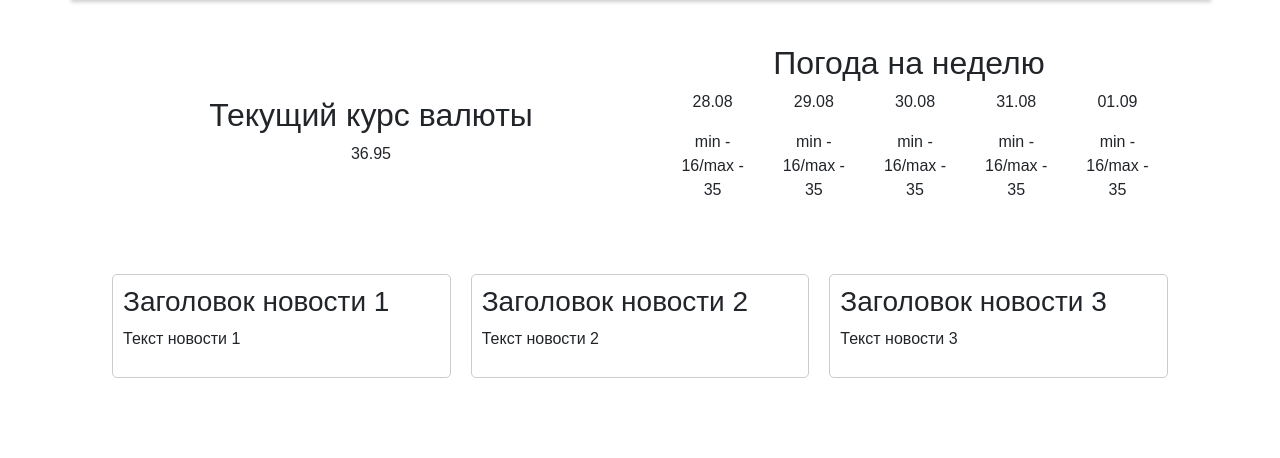
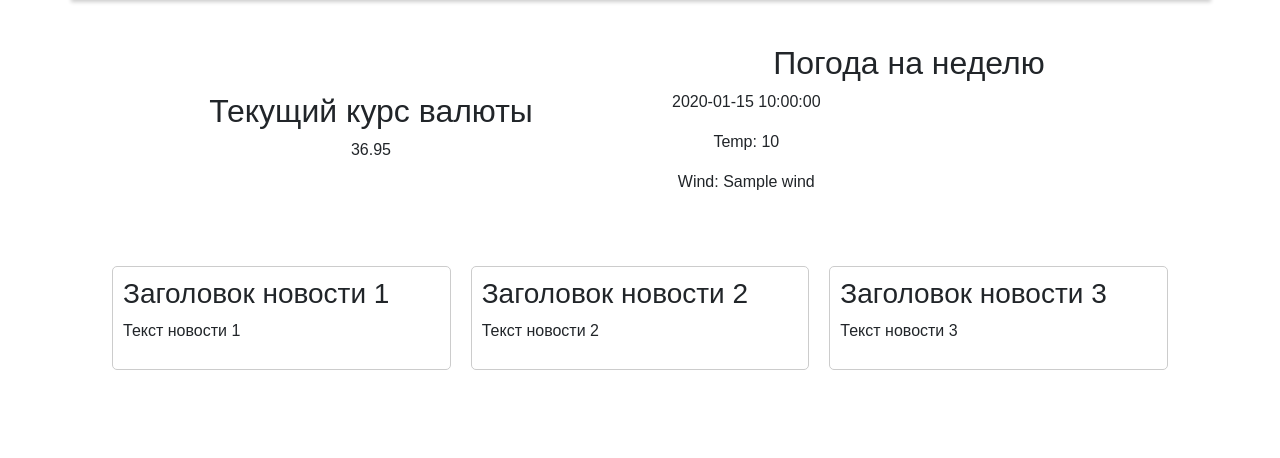
Before and after one commit to MorkvargIX/TechTerra, a Flask app: template app/templates/index.html in a window 1280 px wide. Shown: the part 73-531 px from the top of the page. Run offline with Flask 3, Linux system fonts and the light colour scheme; the template is opened without the code that fills it: most values are stand-ins (such as "Sample title", 1, 10 or a date in 2020).

Commit message:
Add weather on index page

```diff
--- a/app/api/weather.py
+++ b/app/api/weather.py
@@ -17,6 +17,7 @@ def weather_api() -> list[dict] | None:
     data = response.json()['forecast']['forecastday']
     for i in data:
         day = {
+            'date': i['date'][5:],
             'avg_temp': i['day']['avgtemp_c'],
             'wind': i['day']['maxwind_kph'],
             'text': i['day']['condition']['text'],
--- a/app/templates/index.html
+++ b/app/templates/index.html
@@ -13,11 +13,13 @@ TechTerra
         <div class="weather">
             <h2>Погода на неделю</h2>
             <ul class="weather-block">
-                <li class="weather-item"><p>28.08</p><p>min - 16/max - 35</p></li>
-                <li class="weather-item"><p>29.08</p><p>min - 16/max - 35</p></li>
-                <li class="weather-item"><p>30.08</p><p>min - 16/max - 35</p></li>
-                <li class="weather-item"><p>31.08</p><p>min - 16/max - 35</p></li>
-                <li class="weather-item"><p>01.09</p><p>min - 16/max - 35</p></li>
+                {% for day in forecast %}
+                    <li class="weather-item">
+                        <p>{{ day['date'] }}</p>
+                        <p>Temp: {{ day['avg_temp'] }}</p>
+                        <p>Wind: {{ day['wind'] }}</p>
+                    </li>
+                {% endfor %}
             </ul>
         </div>
     </div>
--- a/requirements.txt
+++ b/requirements.txt
@@ -2,3 +2,4 @@ Flask==2.3.2
 Flask-Migrate==4.0.4
 Flask-SQLAlchemy==3.0.5
 toml==0.10.2
+requests==2.31.0
```
Also changed, not shown: app/view/index.py (+5 -2 lines).
